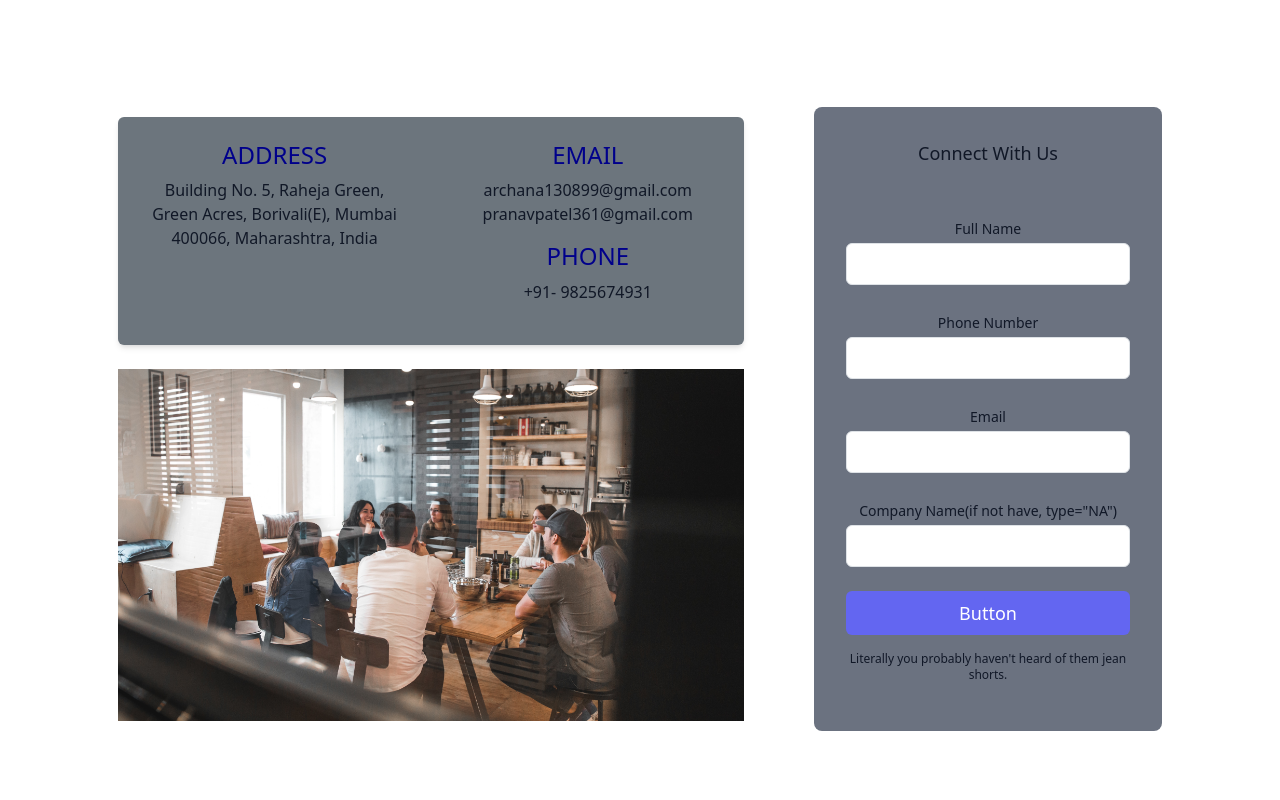
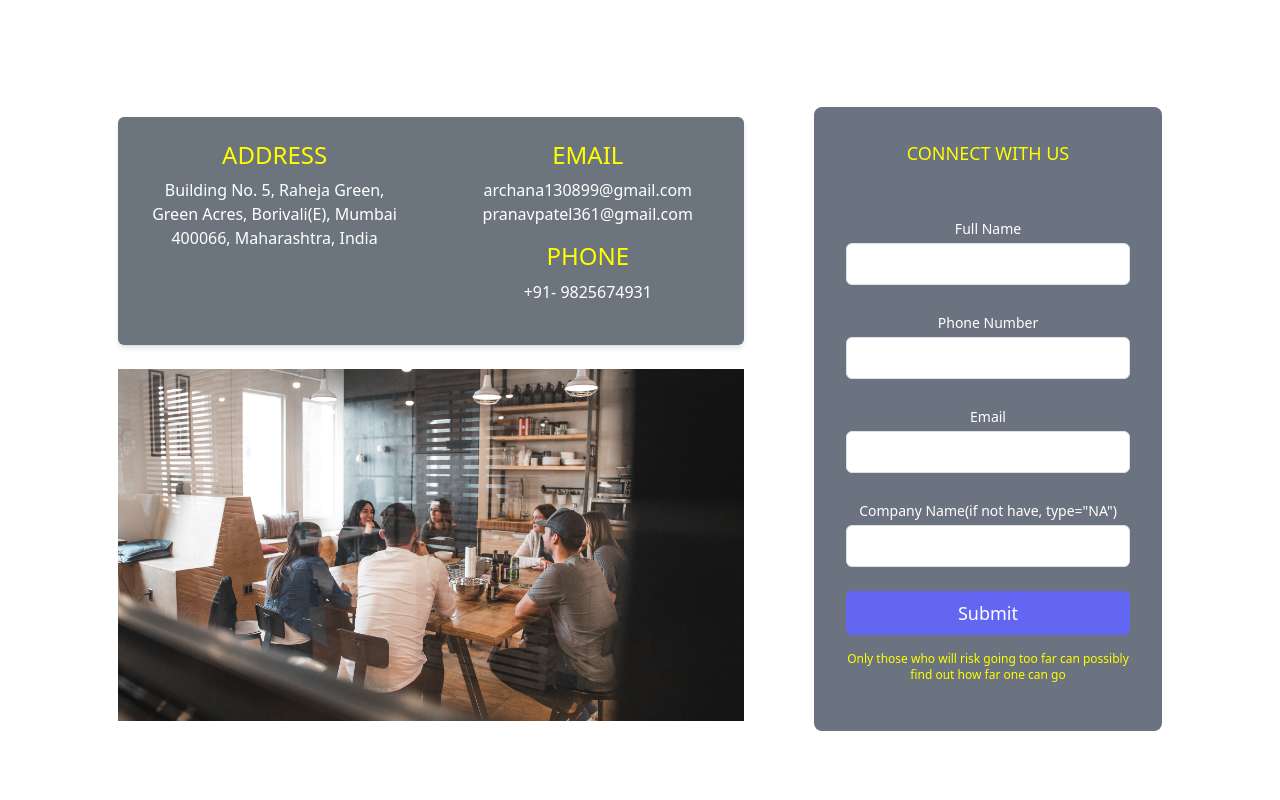
Before and after one commit to vikas-kumar-8371/panacea, a React (Create React App) app: page /#/contact in a window 1280 px wide. Shown: the part 1060-1860 px from the top of the page. Built offline with nearby package versions, Linux system fonts and the light colour scheme.

Commit message:
eighth commit

```diff
--- a/src/components/ContactUs.js
+++ b/src/components/ContactUs.js
@@ -1,47 +1,47 @@
-import React, { useState  } from 'react';
+import React, { useState } from 'react';
 import Footer from "./Footer";
 import image from "../images/Photo/bgimage4.jpg";
 import img2 from "../images/Photo/img11.jpg";
 
-function ContactUs(){
+function ContactUs() {
   const [inputs, setInputs] = useState({});
 
   const handleChange = (event) => {
     const name = event.target.name;
     const value = event.target.value;
-    setInputs(values => ({...values, [name]: value}))
+    setInputs(values => ({ ...values, [name]: value }))
   }
   const handleSubmit = (event) => {
     event.preventDefault();
-    let CustomerName=inputs.CustomerName;
-    let CustomerEmail=inputs.CustomerEmail;
-    let CustomerPhoneNo=inputs.CustomerPhoneNo;
-    let CustomerMessage=inputs.CustomerMessage;
-    let data = {CustomerName,CustomerEmail,CustomerPhoneNo,CustomerMessage};
-    if(CustomerName==null){
+    let CustomerName = inputs.CustomerName;
+    let CustomerEmail = inputs.CustomerEmail;
+    let CustomerPhoneNo = inputs.CustomerPhoneNo;
+    let CustomerMessage = inputs.CustomerMessage;
+    let data = { CustomerName, CustomerEmail, CustomerPhoneNo, CustomerMessage };
+    if (CustomerName == 0) {
       alert("Name can't be empty");
     }
-    else if(CustomerEmail==null){
+    else if (CustomerEmail == 0) {
       alert("Email can't be empty");
     }
-    else if(CustomerPhoneNo==0){
+    else if (CustomerPhoneNo == 0) {
       alert("Please enter phoneNo then submit!!")
     }
-    else if(CustomerMessage==null){
-      alert("Message can't be left(Please describe about your company in short)")
+    else if (CustomerMessage == 0) {
+      alert("Please enter company name or enter NA(if you don't have)")
     }
-    else{
-    fetch("https://panacea-backend.herokuapp.com/customer",{
-      method:'POST',
-      headers:{
-        'Accept':'application/json',
-        'Content-Type':'application/json'
+    else {
+      fetch("https://panacea-backend.herokuapp.com/customer", {
+        method: 'POST',
+        headers: {
+          'Accept': 'application/json',
+          'Content-Type': 'application/json'
         },
-      body:JSON.stringify(data)
-    }).then((result)=>{
-      console.log("result",result);
+        body: JSON.stringify(data)
+      }).then((result) => {
+        console.log("result", result);
       })
-    alert("Thanks You.... Data submitted successfully");
+      alert("Thanks You "+CustomerName+". Your data has been submitted successfully. We will reach out to you soon.");
       window.location.reload();
     }
   }
@@ -52,108 +52,56 @@ function ContactUs(){
         <div>
           <h3 style={{ color: "darkblue", fontFamily: "Fantasy" }}>CONEECT WITH PANACEA</h3>
           <br />
-          <p style={{ color: "black", paddingLeft: "25%", paddingRight: "25%", fontFamily: "Fantasy" }}>You’ll never have a product or price advantage again. They can be easily duplicated, but a strong customer service culture can’t be copied</p>
+          <p style={{ color: "black", paddingLeft: "25%", paddingRight: "25%", fontFamily: "Fantasy" }}>You’ll never have a product or price advantage again. Others can be easily duplicated, but a strong customer service culture can’t be copied</p>
           <br />
           <p style={{ fontFamily: "Fantasy", color: "darkgreen" }}>PANACEA always take care of our valuable customer</p>
         </div>
       </section>
       <div>
-
       </div>
-      {/* <div style={{
-              backgroundImage: `url(${image1})`,
-               backgroundRepeat: "no-repeat", backgroundSize: "cover",
-              backgroundPosition:"center"
-            }}>
-        <form onSubmit={handleSubmit}>
-        <section className="text-gray-900 body-font relative">
-          <div className="container px-5 py-24 mx-auto flex sm:flex-nowrap flex">
-            <div className="lg:w-2/3 md:w-1/2 bg-none-300 rounded-lg overflow-hidden sm:mr-10 p-10 flex items-end justify-start relative">
-              <div className="bg-white relative flex flex-wrap py-6 rounded shadow-md">
-                <div className="lg:w-1/2 px-6">
-                  <h2 className="title-font font-semibold text-gray-900 tracking-widest text-xs">ADDRESS</h2>
-                  <p className="mt-1">Photo booth tattooed prism, portland taiyaki hoodie neutra typewriter</p>
-                </div>
-                <div className="lg:w-1/2 px-6 mt-4 lg:mt-0">
-                  <h2 className="title-font font-semibold text-gray-900 tracking-widest text-xs">EMAIL</h2>
-                  <a className="text-indigo-500 leading-relaxed">example@email.com</a>
-                  <h2 className="title-font font-semibold text-gray-900 tracking-widest text-xs mt-4">PHONE</h2>
-                  <p className="leading-relaxed">123-456-7890</p>
-                </div>
-              </div>
-            </div>
-            <div className="lg:w-1/3 md:w-1/2 bg-none flex flex-col md:ml-auto w-full md:py-8 mt-8 md:mt-0">
-              <h2 style={{
-                fontFamily: 'serif',
-                fontWeight: 'bold',
-                color: 'black'
-              }}>Contact Us</h2>
-              <p style={{fontWeight: 'bold',color:'darkblue',fontFamily: 'serif',}}>Please provide your details here!</p>
-              <div className="relative mb-4">
-                <label for="name" className="leading-7 text-sm text-gray-900">Name</label>
-                <input type="text" onChange={handleChange} id="CustomerName" name="CustomerName" className="w-full bg-white rounded border border-gray-300 focus:border-indigo-500 focus:ring-2 focus:ring-indigo-200 text-base outline-none text-gray-700 py-1 px-3 leading-8 transition-colors duration-200 ease-in-out" />
-              </div>
-              <div className="relative mb-4">
-                <label for="email" className="leading-7 text-sm text-gray-900">Email</label>
-                <input type="email" onChange={handleChange} id="CustomerEmail" name="CustomerEmail" className="w-full bg-white rounded border border-gray-300 focus:border-indigo-500 focus:ring-2 focus:ring-indigo-200 text-base outline-none text-gray-700 py-1 px-3 leading-8 transition-colors duration-200 ease-in-out" />
-              </div>
-              <div className="relative mb-4">
-                <label for="number" className="leading-7 text-sm text-gray-900">Contact No</label>
-                <input type="phone" onChange={handleChange} id="CustomerPhoneNo" name="CustomerPhoneNo" className="w-full bg-white rounded border border-gray-300 focus:border-indigo-500 focus:ring-2 focus:ring-indigo-200 text-base outline-none text-gray-700 py-1 px-3 leading-8 transition-colors duration-200 ease-in-out" />
-              </div>
-              <div className="relative mb-4">
-                <label for="message" className="leading-7 text-sm text-gray-900">Company Name</label>
-                <input type="text" id="CustomerMessage" placeholder='If there is no company. Type NA' onChange={handleChange} name="CustomerMessage" className="w-full bg-white rounded border border-gray-900 focus:border-indigo-500 focus:ring-2 focus:ring-indigo-200 h-32 text-base outline-none text-gray-700 py-1 px-3 resize-none leading-6 transition-colors duration-200 ease-in-out"/>
-              </div>
-              <button type="submit" className="text-white bg-indigo-500 border-0 py-2 px-6 focus:outline-none hover:bg-indigo-600 rounded text-lg">Submit</button>
-            </div>
-          </div>
-        </section>
-        </form>
-      </div> */}
       <section className="text-gray-900 body-font">
         <div className="container px-5 py-24 mx-auto flex flex-wrap items-center">
           <div className="lg:w-3/5 md:w-1/2 md:pr-16 lg:pr-0 pr-0">
             <div className="bg-secondary relative flex flex-wrap py-6 rounded shadow-md">
               <div className="lg:w-1/2 px-6">
                 <h4 style={{
-                  color: 'darkblue'
+                  color: 'yellow'
                 }}>ADDRESS</h4>
-                <p className="mt-1">Building No. 5, Raheja Green, Green Acres, Borivali(E), Mumbai 400066, Maharashtra, India</p>
+                <p className="mt-1" style={{color:"white"}}>Building No. 5, Raheja Green, Green Acres, Borivali(E), Mumbai 400066, Maharashtra, India</p>
               </div>
               <div className="lg:w-1/2 px-6 mt-6 lg:mt-0">
                 <h4 style={{
-                  color: 'darkblue'
+                  color: 'yellow'
                 }}>EMAIL</h4>
-                <p className="mt-1">archana130899@gmail.com  pranavpatel361@gmail.com</p>
+                <p className="mt-1" style={{color:"white"}}>archana130899@gmail.com  pranavpatel361@gmail.com</p>
                 <h4 style={{
-                  color: 'darkblue'
+                  color: 'yellow'
                 }}>PHONE</h4>
-                <p className="leading-relaxed">+91- 9825674931</p>
+                <p className="leading-relaxed" style={{color:"white"}}>+91- 9825674931</p>
               </div>
             </div><br />
             <img className="object-cover object-center h-full w-full" alt="hero" src={img2} />
           </div>
           <div className="lg:w-2/6 md:w-1/2 bg-gray-500 rounded-lg p-8 flex flex-col md:ml-auto w-full mt-10 md:mt-0">
-            <h2 className="text-gray-900 text-lg font-medium title-font mb-5">Connect With Us</h2>
+            <h2 className="text-gray-900 text-lg font-medium title-font mb-5" style={{color:"yellow"}}>CONNECT WITH US</h2>
             <div className="relative mb-4">
-              <label for="full-name" className="leading-7 text-sm text-gray-1000">Full Name</label>
-              <input type="char"onChange={handleChange}  id="CustomerName" name="CustomerName" className="w-full bg-white rounded border border-gray-300 focus:border-indigo-500 focus:ring-2 focus:ring-indigo-200 text-base outline-none text-gray-700 py-1 px-3 leading-8 transition-colors duration-200 ease-in-out" size="lg" />
+              <label for="full-name" className="leading-7 text-sm text-gray-1000" style={{color:"white"}}>Full Name</label>
+              <input type="char" onChange={handleChange} id="CustomerName" name="CustomerName" className="w-full bg-white rounded border border-gray-300 focus:border-indigo-500 focus:ring-2 focus:ring-indigo-200 text-base outline-none text-gray-700 py-1 px-3 leading-8 transition-colors duration-200 ease-in-out" size="lg" required/>
             </div>
             <div className="relative mb-4">
-              <label for="full-name" className="leading-7 text-sm text-gray-1000">Phone Number</label>
-              <input type="phone" onChange={handleChange} id="CustomerPhoneNo" name="CustomerPhoneNo" className="w-full bg-white rounded border border-gray-300 focus:border-indigo-500 focus:ring-2 focus:ring-indigo-200 text-base outline-none text-gray-700 py-1 px-3 leading-8 transition-colors duration-200 ease-in-out" size="lg" />
+              <label for="full-name" className="leading-7 text-sm text-gray-1000" style={{color:"white"}}>Phone Number</label>
+              <input type="phone" onChange={handleChange} id="CustomerPhoneNo" name="CustomerPhoneNo" className="w-full bg-white rounded border border-gray-300 focus:border-indigo-500 focus:ring-2 focus:ring-indigo-200 text-base outline-none text-gray-700 py-1 px-3 leading-8 transition-colors duration-200 ease-in-out" size="lg" required/>
             </div>
             <div className="relative mb-4">
-              <label for="email" className="leading-7 text-sm text-gray-1000">Email</label>
-              <input type="email" onChange={handleChange} id="CustomerEmail" name="CustomerEmail" className="w-full bg-white rounded border border-gray-300 focus:border-indigo-500 focus:ring-2 focus:ring-indigo-200 text-base outline-none text-gray-700 py-1 px-3 leading-8 transition-colors duration-200 ease-in-out" />
+              <label for="email" className="leading-7 text-sm text-gray-1000" style={{color:"white"}}>Email</label>
+              <input type="email" onChange={handleChange} id="CustomerEmail" name="CustomerEmail" className="w-full bg-white rounded border border-gray-300 focus:border-indigo-500 focus:ring-2 focus:ring-indigo-200 text-base outline-none text-gray-700 py-1 px-3 leading-8 transition-colors duration-200 ease-in-out" required/>
             </div>
             <div className="relative mb-4">
-              <label for="full-name" className="leading-7 text-sm text-gray-1000">Company Name(if not have, type="NA")</label>
-              <input type="phone" onChange={handleChange} id="CustomerMessage" name="CustomerMessage" className="w-full bg-white rounded border border-gray-300 focus:border-indigo-500 focus:ring-2 focus:ring-indigo-200 text-base outline-none text-gray-700 py-1 px-3 leading-8 transition-colors duration-200 ease-in-out" size="lg" />
+              <label for="full-name" className="leading-7 text-sm text-gray-1000" style={{color:"white"}}>Company Name(if not have, type="NA")</label>
+              <input type="phone" onChange={handleChange} id="CustomerMessage" name="CustomerMessage" className="w-full bg-white rounded border border-gray-300 focus:border-indigo-500 focus:ring-2 focus:ring-indigo-200 text-base outline-none text-gray-700 py-1 px-3 leading-8 transition-colors duration-200 ease-in-out" size="lg" required/>
             </div>
-            <button onClick={handleSubmit} className="text-white bg-indigo-500 border-0 py-2 px-8 focus:outline-none hover:bg-indigo-600 rounded text-lg">Button</button>
-            <p className="text-xs text-gray-1000 mt-3">Literally you probably haven't heard of them jean shorts.</p>
+            <button onClick={handleSubmit} className="text-white bg-indigo-500 border-0 py-2 px-8 focus:outline-none hover:bg-indigo-600 rounded text-lg" style={{color:"white"}}>Submit</button>
+            <p className="text-xs text-gray-1000 mt-3" style={{color:"yellow"}}>Only those who will risk going too far can possibly find out how far one can go</p>
           </div>
         </div>
       </section>
--- a/src/components/Footer.js
+++ b/src/components/Footer.js
@@ -143,7 +143,7 @@ function Footer() {
 
                     <p class="footer-company-about">
                         <span>About the company</span>
-                        Lorem ipsum dolor sit amet, consectateur adispicing elit. Fusce euismod convallis velit, eu auctor lacus vehicula sit amet.
+                        Everyone wants to live on top of the mountain, but all the happiness and growth occurs while you’re climbing it
                     </p>
 
                     <div class="footer-icons">
--- a/src/components/HomeBody.js
+++ b/src/components/HomeBody.js
@@ -48,7 +48,11 @@ function HomeBody() {
                     </div>
                 </div>
             </section>
+            <hr/>
             <HomeAbout />
+            <hr/>
+            <HomeContactUs />
+            <hr/>
             <section class="text-gray-600 body-font">
                 <div class="container px-5 py-24 mx-auto">
                     <div class="flex flex-wrap -m-4">
@@ -109,7 +113,7 @@ function HomeBody() {
                     </div>
                 </div>
             </section>
-            <HomeContactUs />
+
         </>
     )
 }
--- a/src/components/HomeContactUs.js
+++ b/src/components/HomeContactUs.js
@@ -4,19 +4,23 @@ import Button from 'react-bootstrap/Button';
 import { Link, NavLink } from 'react-router-dom';
 function HomeContactUs() {
     return (
-        <div style={{
-            backgroundImage: `url(${image})`,
-            height: "750px", backgroundRepeat: "no-repeat", backgroundSize:"100%"
-          }}>
-            <div style={{paddingTop:"15%", paddingLeft:"0%", paddingRight:"30%", position:'relative'}}>
-            <h1>THE MOST <span style={{color:"darkblue"}}>COST-EFFECTIVE </span>FINANCE SERVICES</h1>
-            <h3 style={{color:"red"}}>Is Now Available Here</h3>
-            <br/>
-            <p style={{paddingRight:"10%",paddingLeft:"10%",color:"darkblue"}}>Good services are consistent, not uniform 4 dimensions of consistency: across user journey, in each channel, over time, between users Principles: every breach of consistency is a breach of trust focus on the abilities of your whole organisation, not on the skills of your superstar players empower staff to make individual decisions about users</p>
-            <br/><br/>
-            <Button variant="primary"><NavLink as={Link} to={"/contact"} className="mr-5 hover:text-white" style={{textDecoration:"none",color:"white"}}>For Good Deal Connect with Us</NavLink></Button>
-            </div>
-        </div>
+        <>
+            <section class="text-gray-600 body-font">
+                <div class="container mx-auto flex px-5 py-24 md:flex-row flex-col items-center">
+                    <div class="lg:max-w-lg lg:w-full md:w-1/2 w-5/6 mb-10 md:mb-0">
+                        <img class="object-cover object-center rounded" alt="hero" src={image} />
+                    </div>
+                    <div class="lg:flex-grow md:w-1/2 lg:pl-24 md:pl-16 flex flex-col md:items-start md:text-left items-center text-center">
+                        <h2>THE MOST <span style={{ color: "darkblue" }}>COST-EFFECTIVE </span>FINANCE SERVICES <br /><span style={{ color: "red" }}>Is Now Available Here</span></h2>
+                        <p style={{ color: "darkblue" }}>Good services are consistent, not uniform 4 dimensions of consistency: across user journey, in each channel, over time, between users Principles: every breach of consistency is a breach of trust focus on the abilities of your whole organisation, not on the skills of your superstar players empower staff to make individual decisions about users</p>
+
+                        <div class="flex justify-center">
+                        <Button variant="warning"><NavLink as={Link} to={"/about"} className="mr-5 hover:text-white" style={{ textDecoration: "none", color: "black" }}>Connect with Us</NavLink></Button>
+                        </div>
+                    </div>
+                </div>
+            </section>
+        </>
     );
 }
 
```
Also changed, not shown: src/components/HomeAbout.js (+16 -13 lines), src/components/Services.js (+1 -19 lines), src/images/Photo/img3.png (added). Lines whose indentation alone changed are shown as unchanged.
